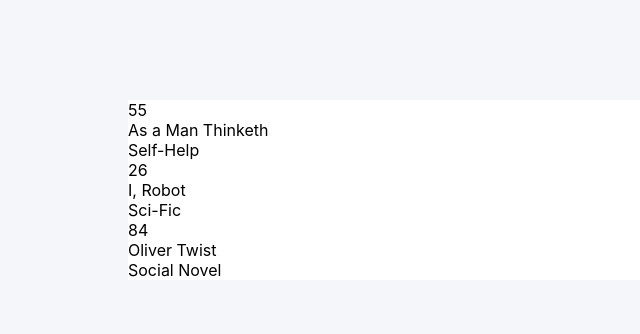
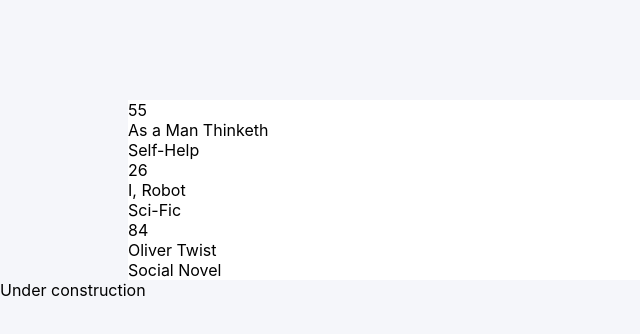
Before and after one commit to tta2yta/redux-bookstore, a React (Create React App) app: page / in a window 1280 px wide. Shown: the top 334 px of the page, without its empty margins (0-640 px from the left). Built offline with nearby package versions, Linux system fonts and the light colour scheme.

Commit message:
Add categories component

```diff
--- a/package.json
+++ b/package.json
@@ -9,6 +9,7 @@
     "react": "^17.0.2",
     "react-dom": "^17.0.2",
     "react-redux": "^7.2.4",
+    "react-router-dom": "^5.2.0",
     "react-scripts": "4.0.3",
     "redux": "^4.1.1",
     "web-vitals": "^1.1.2"
--- a/src/App.js
+++ b/src/App.js
@@ -1,10 +1,12 @@
 import './App.css';
 import Book from './redux/book/Book';
-
+import Categories from './redux/categories/categories';
+import { Route, Switch } from 'react-router-dom';
 function App() {
   return (
     <div className="App">
       <Book />
+      <Categories />
     </div>
   );
 }
--- a/src/redux/categories/categories.js
+++ b/src/redux/categories/categories.js
@@ -0,0 +1,7 @@
+const categories=()=>{
+    return(
+        <div>Under construction</div>
+    );
+}
+
+export default categories
```
Also changed, not shown: 1 other file (tests, documents, lock files or other folders).
